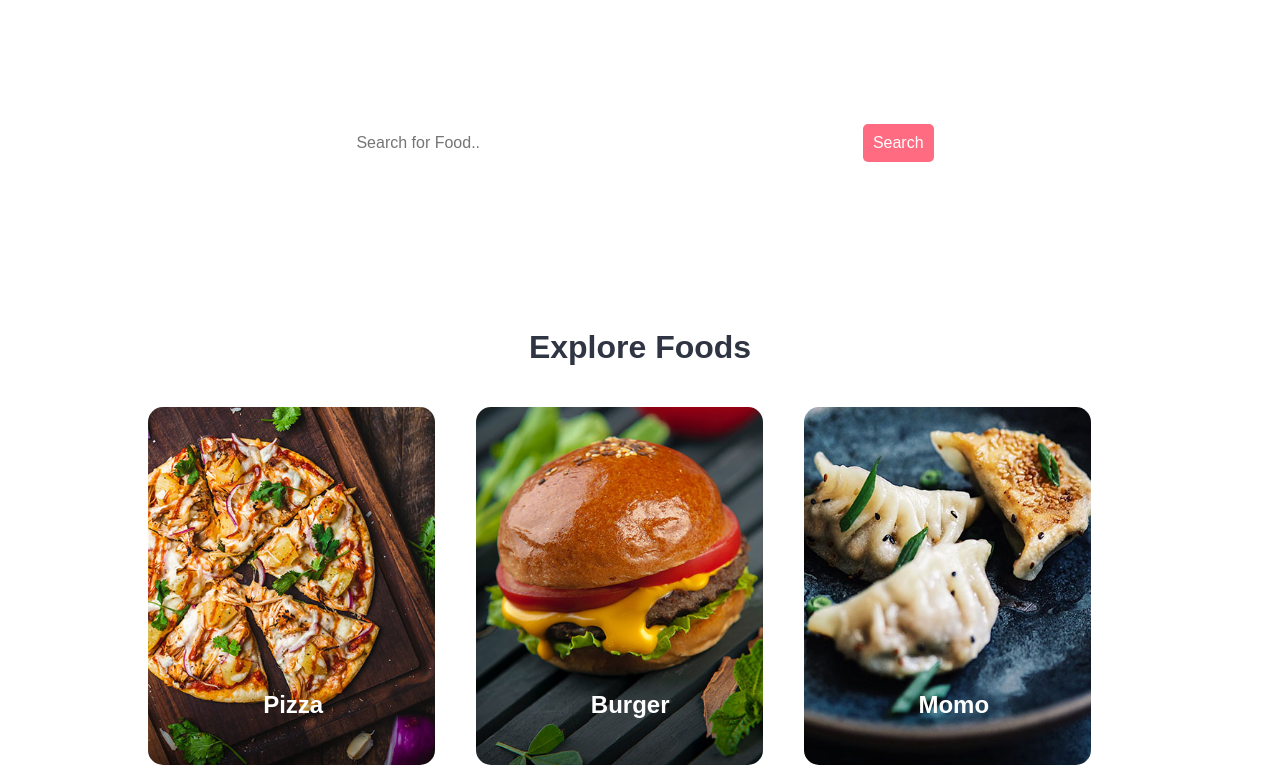
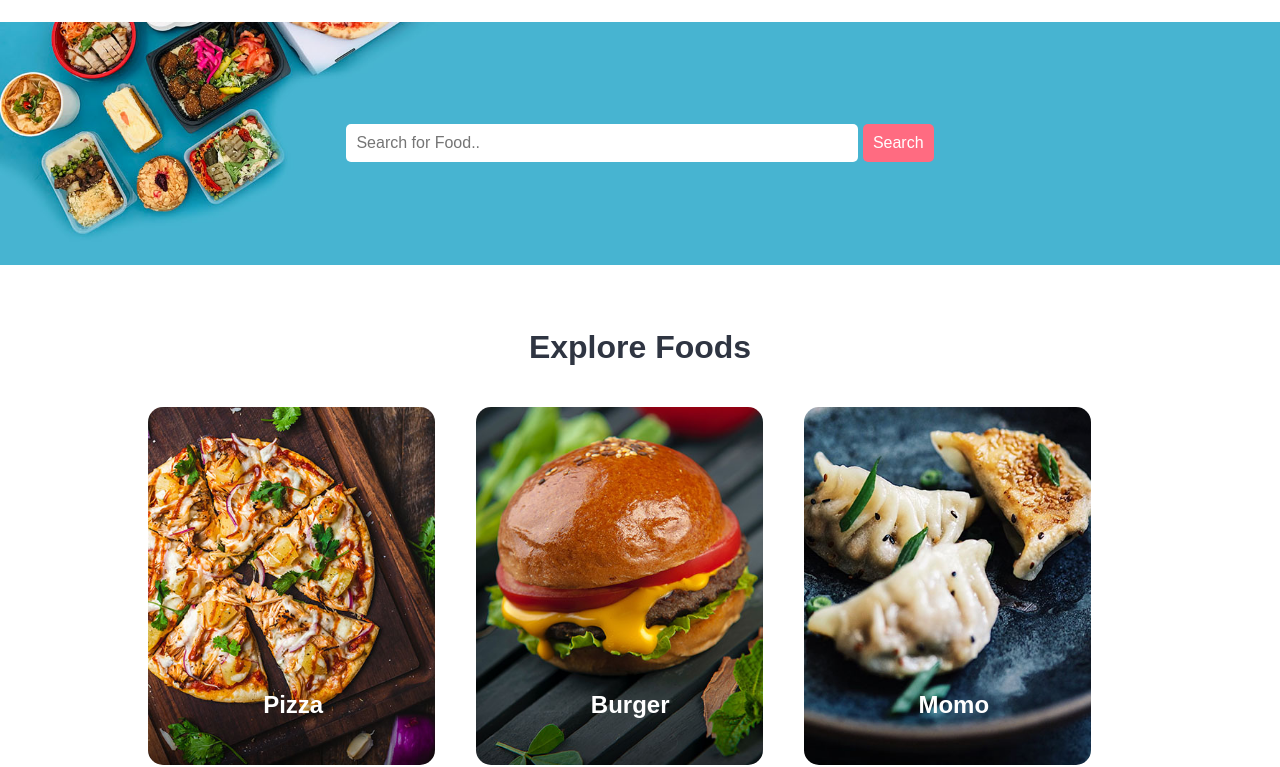
Before and after one commit to RIYAZ-786/tehzeeb, a plain HTML site: page index.html in a window 1280 px wide. Shown: the part 64-831 px from the top of the page. Drawn offline with Linux system fonts and the light colour scheme.

Commit message:
Update style.css

```diff
--- a/style.css
+++ b/style.css
@@ -110,7 +110,7 @@ fieldset{
 /* CSS for Food SEarch Section */
 
 .food-search{
-    background-image: url(../images/bg.jpg);
+    background-image: url(bg.jpg);
     background-size: cover;
     background-repeat: no-repeat;
     background-position: center;
```
